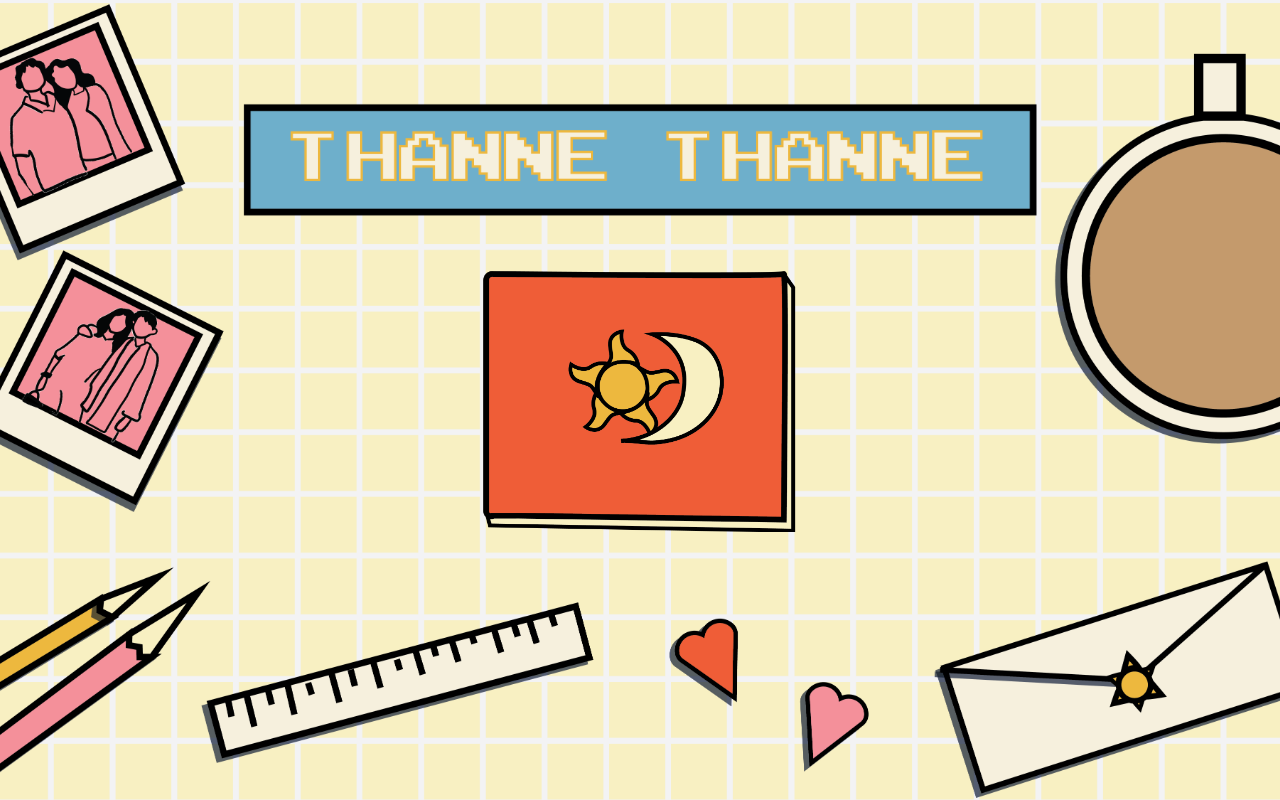
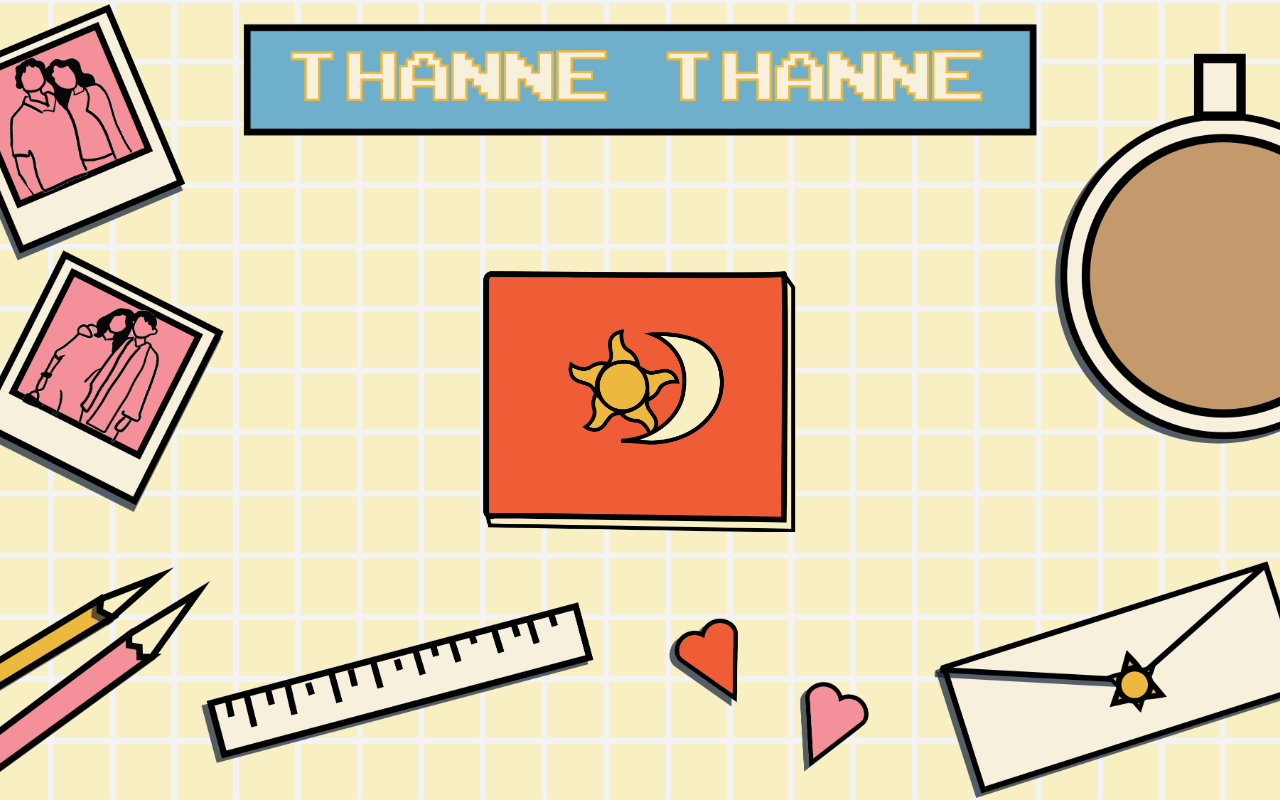
Before and after one commit to Rayan47/Scrapbook, a Next.js app: page / in a window 1280 px wide. Built offline with nearby package versions, Linux system fonts and the light colour scheme.

Commit message:
Fixed titlebar

```diff
--- /dev/null
+++ b/app/components/titlebar.tsx
@@ -0,0 +1,22 @@
+import Image from "next/image";
+
+export default function Title_bar(){
+
+    return (
+    <header className="absolute top-0 left-1/2 -translate-x-1/2 w-200 h-40 flex items-center justify-center z-10 pt-0">
+        {/* The left-1/2 and -translate-x-1/2 combo ensures perfect centering regardless of the width */}
+
+        <div className="relative w-full max-w-10xl h-full">
+    <Image
+        src="/title-01.png"
+    alt="Website Title"
+    fill
+    style={{ objectFit: "contain" }}
+    priority
+    />
+    </div>
+    </header>
+    )
+
+
+}
--- a/app/open_book/page.tsx
+++ b/app/open_book/page.tsx
@@ -1,6 +1,7 @@
 "use client";
 
 import Image from "next/image";
+import Title_bar from "@/app/components/titlebar";
 
 export default function Home() {
     const handleCenterClick = () => {
@@ -22,20 +23,7 @@ export default function Home() {
                 />
             </div>
 
-            {/* 2. Titlebar Image (Top Layer, Fixed to Top) */}
-            <header className="absolute top-0 left-1/2 -translate-x-1/2 w-200 h-80 flex items-center justify-center z-10 pt-0">
-                {/* The left-1/2 and -translate-x-1/2 combo ensures perfect centering regardless of the width */}
-
-                <div className="relative w-full max-w-10xl h-full">
-                    <Image
-                        src="/title-01.png"
-                        alt="Website Title"
-                        fill
-                        style={{ objectFit: "contain" }}
-                        priority
-                    />
-                </div>
-            </header>
+            <Title_bar/>
 
             {/* 3. Centered Image Button (Top Layer, Centered) */}
             <div className="absolute inset-0 flex items-center justify-center z-10 pointer-events-none">
--- a/app/page.tsx
+++ b/app/page.tsx
@@ -2,6 +2,7 @@
 
 import Image from "next/image";
 import { useRouter } from "next/navigation";
+import Title_bar from "@/app/components/titlebar";
 
 export default function Home() {
 
@@ -24,20 +25,7 @@ export default function Home() {
           />
         </div>
 
-          {/* 2. Titlebar Image (Top Layer, Fixed to Top) */}
-          <header className="absolute top-0 left-1/2 -translate-x-1/2 w-200 h-80 flex items-center justify-center z-10 pt-0">
-              {/* The left-1/2 and -translate-x-1/2 combo ensures perfect centering regardless of the width */}
-
-              <div className="relative w-full max-w-10xl h-full">
-                  <Image
-                      src="/title-01.png"
-                      alt="Website Title"
-                      fill
-                      style={{ objectFit: "contain" }}
-                      priority
-                  />
-              </div>
-          </header>
+        <Title_bar/>
 
           {/* 3. Centered Image Button (Top Layer, Centered) */}
           <div className="absolute inset-0 flex items-center justify-center z-10 pointer-events-none">
```
